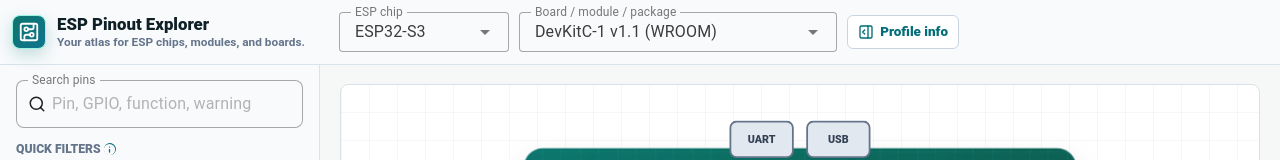
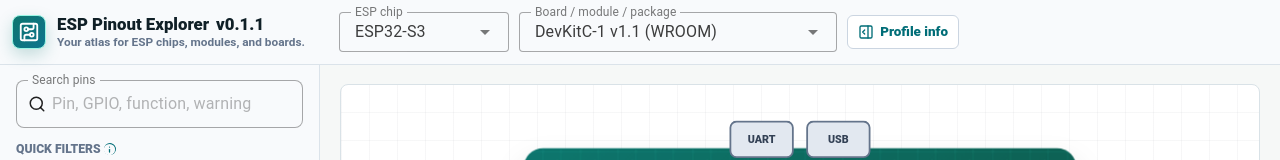
Before and after one commit to thelastoutpostworkshop/esp-pinout-explorer, a Vue app: page / in a window 1280 px wide. Shown: the top 160 px of the page. Built offline with nearby package versions, Linux system fonts and the light colour scheme; a small style sheet from the web is missing.

Commit message:
Show app version in header

```diff
--- a/src/components/AppShell.vue
+++ b/src/components/AppShell.vue
@@ -15,7 +15,10 @@
         <CircuitBoard :size="22" />
       </div>
       <v-app-bar-title class="app-shell__brand">
-        <span class="app-shell__title">ESP Pinout Explorer</span>
+        <span class="app-shell__title-row">
+          <span class="app-shell__title">ESP Pinout Explorer</span>
+          <span class="app-shell__version">v{{ appVersion }}</span>
+        </span>
         <span class="app-shell__subtitle">Your atlas for ESP chips, modules, and boards.</span>
       </v-app-bar-title>
     </div>
@@ -51,9 +54,11 @@
 import ProfileNavigator from '@/components/ProfileNavigator.vue';
 import SocPinoutView from '@/components/SocPinoutView.vue';
 import { useSocStore } from '@/stores/socStore';
+import packageJson from '../../package.json';
 
 const mobileDrawerOpen = ref(false);
 const store = useSocStore();
+const appVersion = packageJson.version;
 </script>
 
 <style scoped>
@@ -102,8 +107,21 @@
   line-height: 1.15;
 }
 
+.app-shell__title-row {
+  display: inline-flex;
+  align-items: baseline;
+  gap: 7px;
+  min-width: 0;
+}
+
 .app-shell__title {
-  display: block;
+  color: #102027;
+  font-size: 1.05rem;
+  font-weight: 900;
+  letter-spacing: 0;
+}
+
+.app-shell__version {
   color: #102027;
   font-size: 1.05rem;
   font-weight: 900;
@@ -167,6 +185,10 @@
     font-size: 0.92rem;
   }
 
+  .app-shell__version {
+    font-size: 0.92rem;
+  }
+
   .app-shell__subtitle {
     font-size: 0.66rem;
   }
```
